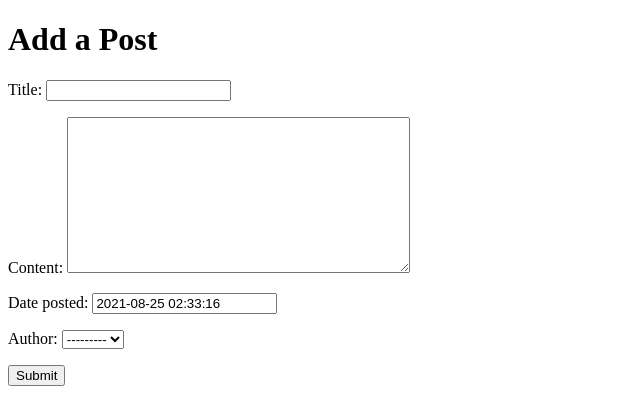
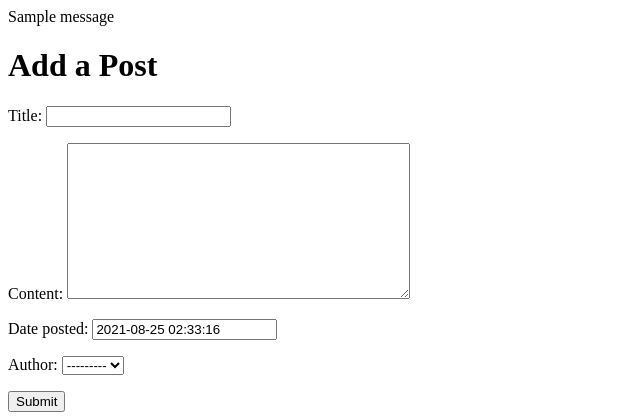
Before and after one commit to lhes23/DjangoBlog, a Django app: page /posts/create/ in a window 1280 px wide. Shown: the top 420 px of the page, without its empty margins (0-640 px from the left). Run offline with Django 3.2, Linux system fonts and the light colour scheme; data comes from the database, SQL or seed files in the repository; both versions use the stored data as it was after the commit; one stand-in notice (Sample message) is shown.

Commit message:
added messages

```diff
--- a/blogs/templates/blogs/layout.html
+++ b/blogs/templates/blogs/layout.html
@@ -7,6 +7,13 @@
     <title>Django Blog</title>
 </head>
 <body>
+    {% if messages %}
+        {% for message in messages %}
+            <div class="alert alert-{{message.tags}}">
+                {{message}}
+            </div>
+        {% endfor %}
+    {% endif %}
     {% block content %}
     {% endblock content %}
 </body>
--- a/blogs/views.py
+++ b/blogs/views.py
@@ -1,6 +1,7 @@
 from django.shortcuts import redirect, render
 from .models import *
 from .forms import *
+from django.contrib import messages
 
 def index(request):
     context = {'posts':Post.objects.all()}
@@ -14,6 +15,7 @@ def create(request):
     form = CreatePostForm(request.POST or None)
     if form.is_valid():
         form.save()
+        messages.success(request,'Post Added Succesfully')
         return redirect('blogs:index')
     context = {'form':form}
     return render(request, 'blogs/create.html',context)
@@ -23,6 +25,7 @@ def update(request,post_id):
     form = CreatePostForm(request.POST or None, instance=post)
     if form.is_valid():
         form.save()
+        messages.success(request,'Post Update Successfully')
         return redirect('blogs:post',post_id)
     context = {'form':form}
     return render(request, 'blogs/create.html',context)
```
Also changed, not shown: db.sqlite3.
